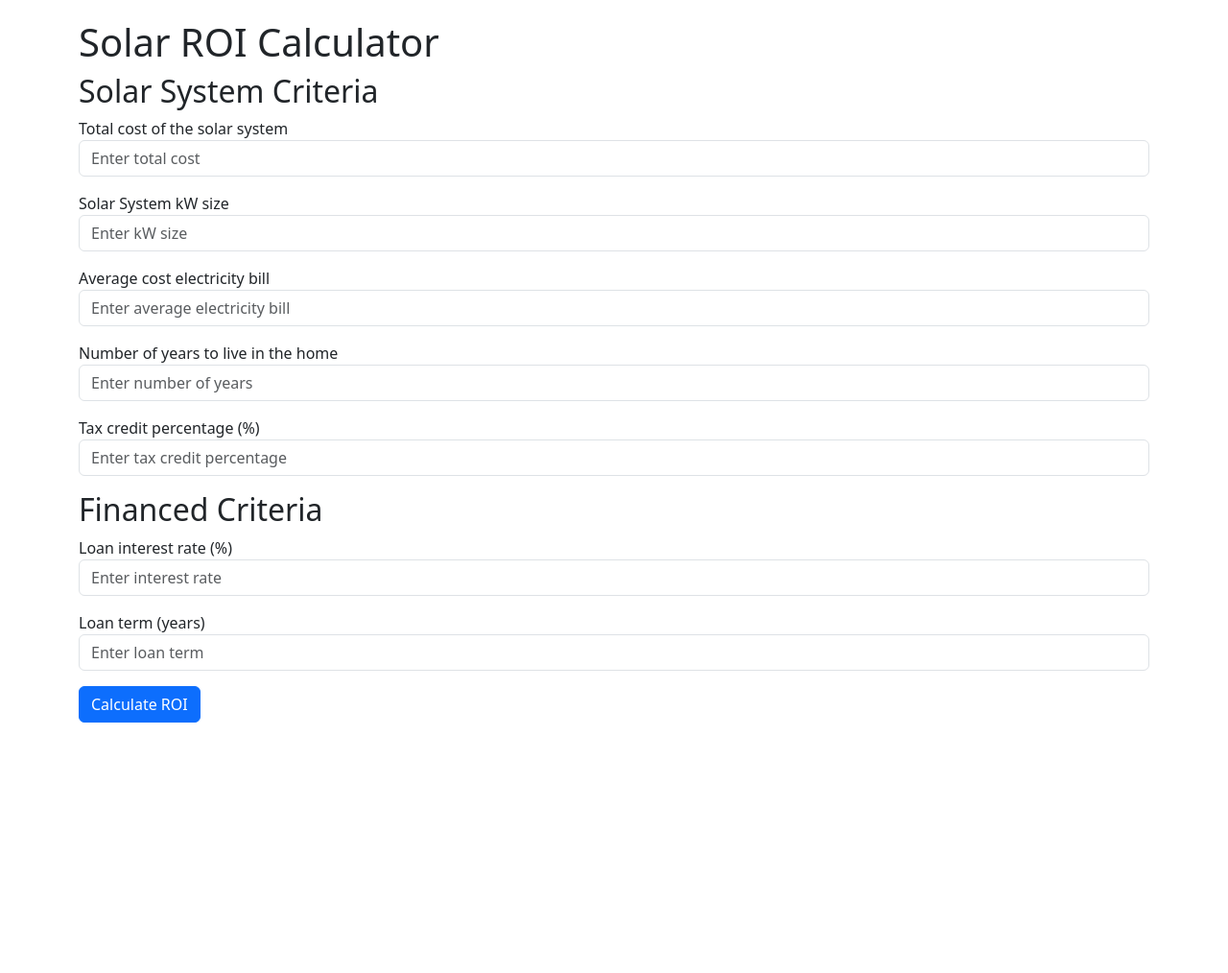
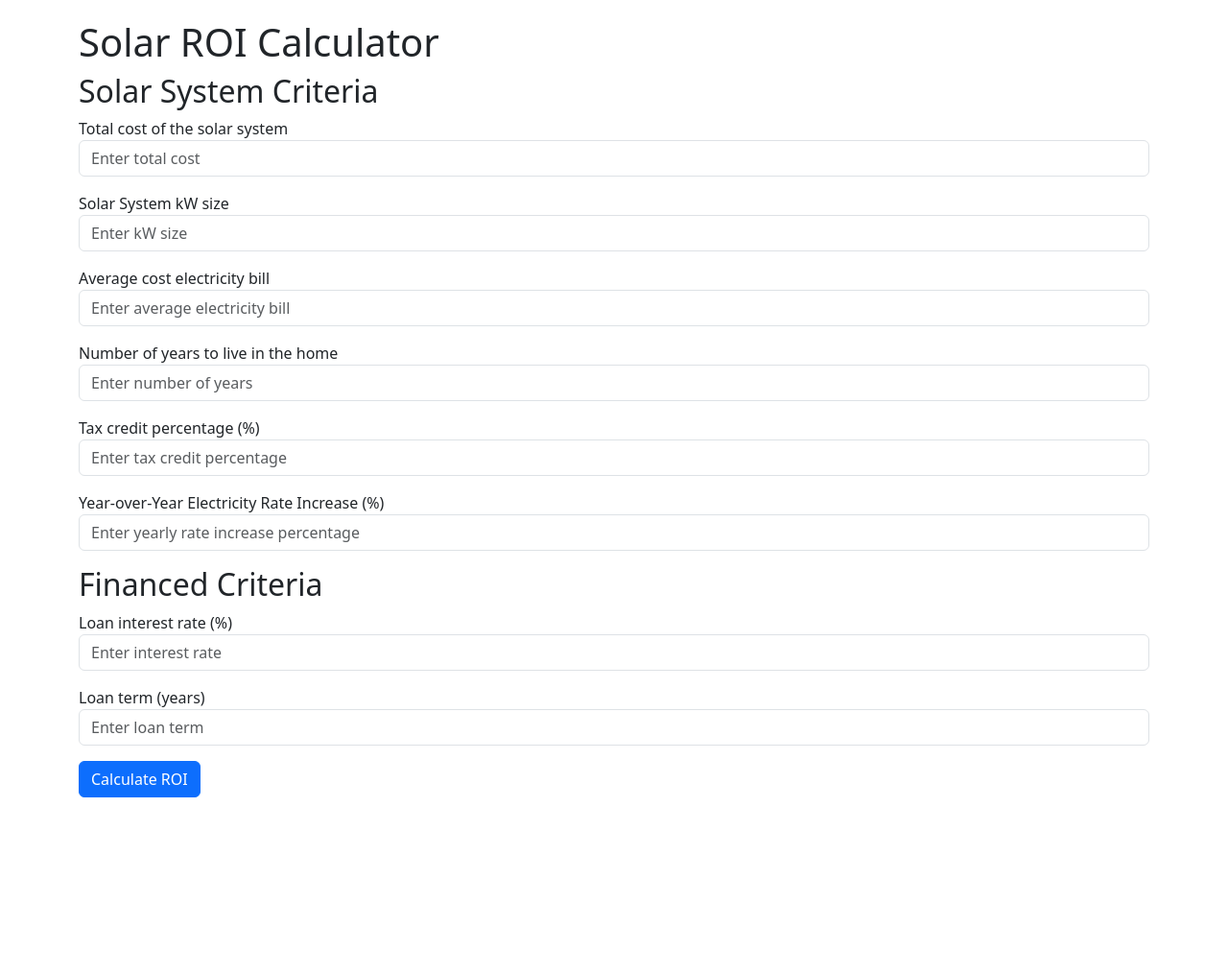
Before and after one commit to ateames/solar-roi-calc, a plain HTML site: page index.html in a window 1280 px wide. Shown: the whole page at 96% size. Before the commit the page ends 959 px from the top, so only its background shows below. Drawn offline with nearby package versions, Linux system fonts and the light colour scheme.

Commit message:
index.html

```diff
--- a/index.html
+++ b/index.html
@@ -37,6 +37,10 @@
     <label>Tax credit percentage (%)</label>
     <input type="number" id="taxCredit" class="form-control" placeholder="Enter tax credit percentage" required>
   </div>
+  <div class="mb-3">
+    <label>Year-over-Year Electricity Rate Increase (%)</label>
+    <input type="number" id="rateIncrease" class="form-control" placeholder="Enter yearly rate increase percentage" required>
+  </div>
 
   <h2>Financed Criteria</h2>
   <div class="mb-3">
```
Lines whose indentation alone changed are shown as unchanged.
